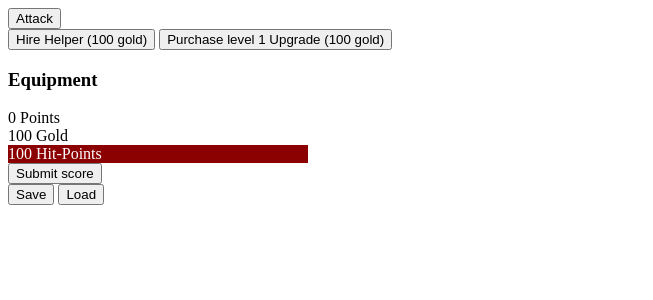
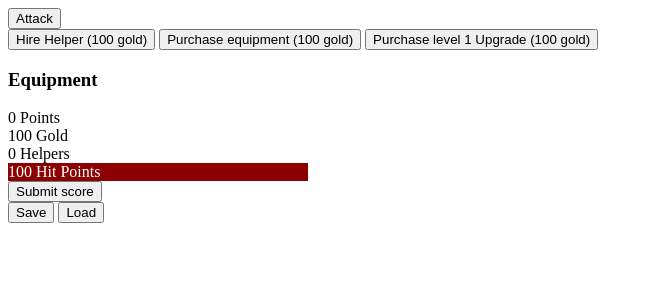
Before and after one commit to 3ICE/wsd17-DAAK, a PHP site: page / in a window 1280 px wide. Shown: the top 300 px of the page, without its empty margins (0-653 px from the left). Run offline with PHP 8.4, Linux system fonts and the light colour scheme.

Commit message:
add real helpers (for hire), rm redundant updates, fix update(), limit quipment to 10 (hide button after), etc.

```diff
--- a/index.php
+++ b/index.php
@@ -12,8 +12,9 @@
 		"use strict";
 
 		//3ICE: These track the state of the game
-		var helpers = [];
-		var helperPool = ["A rock", "A shield", "A bigger sword", "A gun", "A rocket", "A death laser", "Nuke", "Nuke v2", "Nuke v3"] //3ICE: then Nuke v4, Nuke v5, ad infinitum
+		var helpers = 0;
+		var equipment = [];
+		var equipmentPool = ["A rock", "A shield", "A bigger sword", "A gun", "A rocket", "A death laser", "Nuke", "Nuke v2", "Nuke v3"] //3ICE: then Nuke v4, Nuke v5, ad infinitum
 		var upgrades = 0;
 		var points = 0;
 		var gold = 100;
@@ -21,6 +22,7 @@
 		var max_health = 100; //3ICE: Maximum
 		var enemy_level = 1;
 		var helper_cost = 100;
+		var equipment_cost = 100;
 		var upgrade_cost = 100;
 
 		$("#submit_score").click( function () {
@@ -36,6 +38,7 @@
 				"messageType": "SAVE",
 				"gameState": {
 					"helpers": helpers,
+					"equipment": equipment,
 					"upgrades": upgrades,
 					"points": points,
 					"gold": gold,
@@ -43,6 +46,7 @@
 					"max_health": max_health,
 					"enemy_level": enemy_level,
 					"helper_cost": helper_cost,
+					"equipment_cost": equipment_cost,
 					"upgrade_cost": upgrade_cost,
 				}
 			};
@@ -59,6 +63,7 @@
 		window.addEventListener("message", function(evt) {
 			if(evt.data.messageType === "LOAD") {
 				helpers = evt.data.gameState.helpers;
+				equipment = evt.data.gameState.equipment;
 				upgrades = evt.data.gameState.upgardes;
 				points = evt.data.gameState.points;
 				gold = evt.data.gameState.gold;
@@ -66,9 +71,8 @@
 				max_health = evt.data.gameState.max_health;
 				enemy_level = evt.data.gameState.enemy_level;
 				helper_cost = evt.data.gameState.helper_cost;
+				equipment_cost = evt.data.gameState.equipment_cost;
 				upgrade_cost = evt.data.gameState.upgrade_cost;
-				$("#points").text(points);
-				$("#gold").text(gold);
 				update();
 			} else if (evt.data.messageType === "ERROR") {
 				alert(evt.data.info);
@@ -77,27 +81,41 @@
 
 		$("#hire_helper").click( function () {
 		if(helper_cost <= gold){
-			helpers.push(helperPool[helpers.length]);
-			$("#new_item").val("");
+			helpers += 1;
+			gold -= helper_cost;
 			update();
-			gold -= helper_cost;
 			helper_cost += 100;
 			$("#hire_helper").text("Hire Helper (" + helper_cost + " gold)")
-			$("#gold").text(gold);
 		}
 		else{
 			alert("You need " + (helper_cost - gold) + " more gold!");
 		}
 	});
 
+		$("#purchase_equipment").click( function () {
+		if(equipment_cost <= gold){
+			equipment.push(equipmentPool[equipment.length]);
+			gold -= equipment_cost;
+			update();
+			equipment_cost += 100;
+			if(equipment_cost<1000){
+				$("#purchase_equipment").text("Purchase equipment (" + equipment_cost + " gold)")
+			}else{
+				$("#purchase_equipment").hide()//3ICE: No more equipment in the shop.
+			}
+		}
+		else{
+			alert("You need " + (equipment_cost - gold) + " more gold!");
+		}
+	});
+
 		$("#upgrade").click( function () {
 		if(upgrade_cost <= gold){
 			upgrades += 1;
+			gold -= upgrade_cost;
 			update();
-			gold -= upgrade_cost;
 			upgrade_cost += 100;
 			$("#upgrade").text("Purchase level " + (upgrades+1) + " Upgrade (" + upgrade_cost + " gold)")
-			$("#gold").text(gold);
 		}
 		else{
 			alert("You need " + (upgrade_cost - gold) + " more gold!");
@@ -105,28 +123,33 @@
 	});
 
 		$("#attack").click(function () {
-			var damage_done = 1 + upgrades + helpers.length;
+			var damage_done = 1 + upgrades + helpers + equipment.length;
 			points += damage_done;
 			enemy_health -= damage_done;
 			if(enemy_health <= 0){
 				max_health = 100 + enemy_level * 10;
 				gold += 10 + enemy_level * 10;
+				points += enemy_level * 100;
 				enemy_health = max_health;
 				enemy_level += 1;
-				$("#gold").text(gold);
+				update()
+			}else{
+				//3ICE: Just a light update():
+				$("#points").text(points);
+				$("#health").width(enemy_health / max_health * 300);
+				$("#health").text(enemy_health + " Hit Points");
 			}
-			$("#points").text(points);
-			$("#health").width(enemy_health / max_health * 300);
-			$("#health").text(enemy_health + " Hit-Points");
 		});
 
 		function update() {
+			$("#gold").text(gold);
 			$("#points").text(points);
+			$("#helpers").text(helpers);
 			$("#health").width(enemy_health / max_health * 300);
-			$("#health").text(enemy_health + " Hit-Points");
+			$("#health").text(enemy_health + " Hit Points");
 			$("#equipment").html("");
-			for (var i = helpers.length - 1; i >= 0; i--) {
-				$("#equipment").append("<li>" + helpers[i] + "</li>");
+			for (var i = equipment.length - 1; i >= 0; i--) {
+				$("#equipment").append("<li>" + equipment[i] + "</li>");
 			}
 		}
 
@@ -146,6 +169,7 @@
 
 	<button id="attack">Attack</button><br />
 	<button id="hire_helper">Hire Helper (100 gold)</button>
+	<button id="purchase_equipment">Purchase equipment (100 gold)</button>
 	<button id="upgrade">Purchase level 1 Upgrade (100 gold)</button>
 
 	<h3>Equipment</h3>
@@ -153,7 +177,8 @@
 
 	<div><span id="points">0</span> Points</div>
 	<div><span id="gold">100</span> Gold</div>
-	<div><span id="health" style="width: 300px;">100 Hit-Points</span></div>
+	<div><span id="helpers">0</span> Helpers</div>
+	<div><span id="health" style="width: 300px;">100 Hit Points</span></div>
 
 	<button id="submit_score">Submit score</button><br />
 	<button id="save">Save</button>
```
